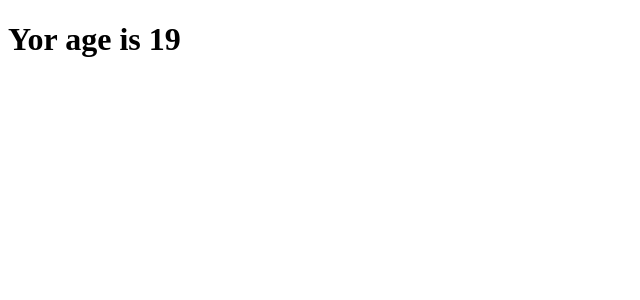
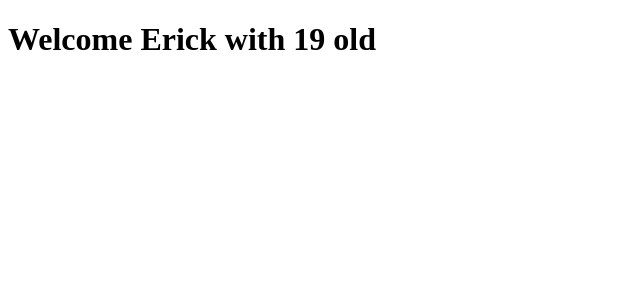
Before and after one commit to Err1ck/React, a React (Vite) app in the folder Exercise/: page / in a window 1280 px wide. Shown: the top 300 px of the page, without its empty margins (0-640 px from the left). Built offline with nearby package versions, Linux system fonts and the light colour scheme.

Commit message:
Exercise21 end

```diff
--- a/Exercise/src/App.jsx
+++ b/Exercise/src/App.jsx
@@ -1,11 +1,5 @@
-import { Welcome } from "./Exercise21";
+import { Welcome } from "./Exercise-Welcome"
 
 export function App(){
-    return (
-        <div>
-            <Welcome age={17}/>
-            <Welcome age={19}/>
-        </div>
-
-    )
+    return <Welcome age={19}/>
 }
--- /dev/null
+++ b/Exercise/src/Exercise-Age.jsx
@@ -0,0 +1,8 @@
+/*
+Modify the Welcome component so that the Age component is
+rendered only if the age prop is greater than 18.
+*/
+
+export function Age({age}){
+    return (age)
+}
--- /dev/null
+++ b/Exercise/src/Exercise-Welcome.jsx
@@ -0,0 +1,9 @@
+import { Age } from "./Exercise-Age";
+
+export function Welcome ({age}){
+    return (
+        <div>
+            {age>=18&&<h1>Welcome Erick with <Age age={age}/> old</h1>  }
+        </div>
+    )
+}
--- a/Exercise/src/Exercise21.jsx
+++ /dev/null
@@ -1,12 +0,0 @@
-/*
-Modify the Welcome component so that the Age component is
-rendered only if the age prop is greater than 18.
-*/
-
-export function Welcome({age}){
-    return(
-        <div>
-            {age>18 &&<h1>Yor age is {age}</h1>}
-        </div>
-    )
-}
```
